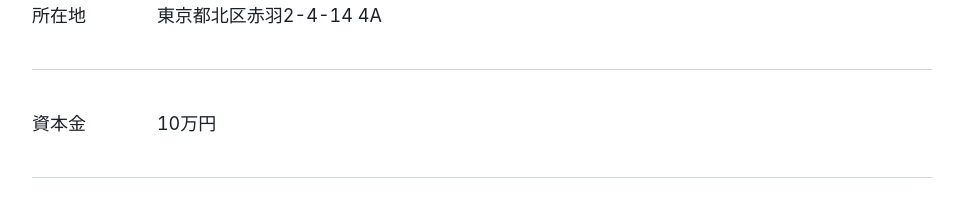
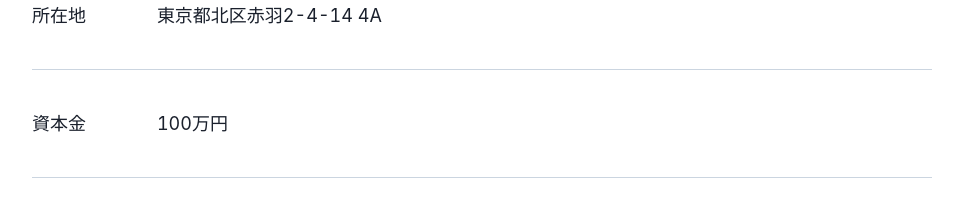
Before and after one commit to frourios/frourio.co.jp, a Next.js app: page /company_info in a window 1280 px wide. Shown: the part 884-1104 px from the top of the page, without its empty margins (158-1121 px from the left). Built offline with nearby package versions, Linux system fonts and the light colour scheme.

Commit message:
update 資本金

```diff
--- a/pages/company_info.tsx
+++ b/pages/company_info.tsx
@@ -53,7 +53,7 @@ const Main = () => {
           <Item sub="会社名" val="フルーリオ株式会社" />
           <Item sub="代表取締役" val="松田 光秀" />
           <Item sub="所在地" val="東京都北区赤羽2-4-14 4A" />
-          <Item sub="資本金" val="10万円" />
+          <Item sub="資本金" val="100万円" />
           <Tr>
             <Td
               rowSpan={3}
```
